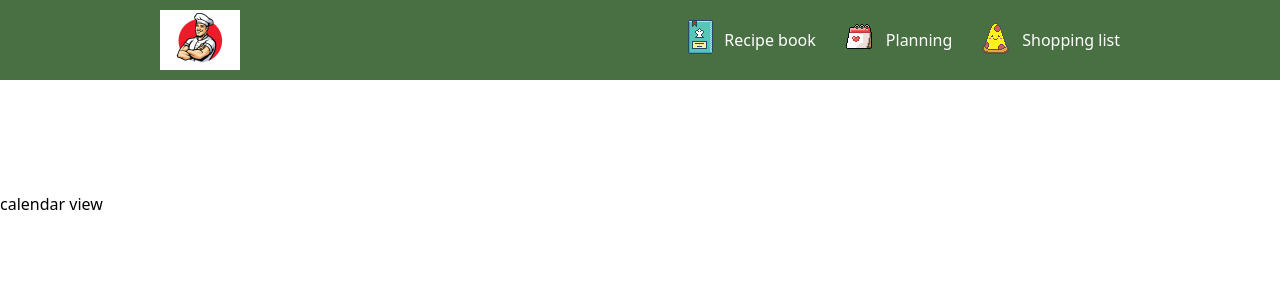
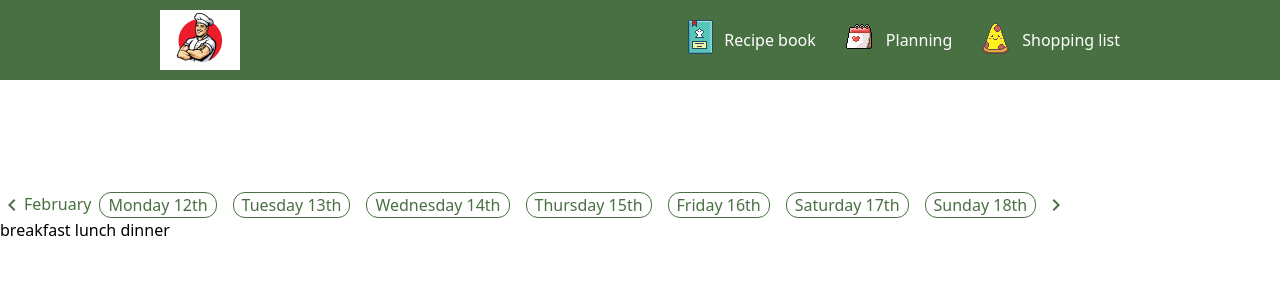
Before and after one commit to Zoomea/meal-planning-app, a React (Vite) app: page /calendar in a window 1280 px wide. Shown: the top 300 px of the page. Built offline with nearby package versions, Linux system fonts and the light colour scheme.

Commit message:
add dates into calendar view

```diff
--- a/src/calendar-view.tsx
+++ b/src/calendar-view.tsx
@@ -1,6 +1,60 @@
+import leftArrow from './assets/left-arrow.svg';
+import rightArrow from './assets/right-arrow.svg';
+
 const Calendar = () => {
-    return <div className="">
-        calendar view
+
+    const getDayWithSuffix = (day) => {
+        if (day >= 11 && day <= 13) {
+          return `${day}th`;
+        }
+
+        switch (day % 10) {
+          case 1:
+            return `${day}st`;
+          case 2:
+            return `${day}nd`;
+          case 3:
+            return `${day}rd`;
+          default:
+            return `${day}th`;
+        }
+      };
+
+    const currentDate = new Date();
+
+    // Get the current month
+    const monthOptions = { month: 'long' };
+    const formattedMonth = new Intl.DateTimeFormat('en-US', monthOptions).format(currentDate);
+
+    const currentDay = currentDate.getDay(); // 0 for Sunday, 1 for Monday, ..., 6 for Saturday
+
+    const difference = currentDay - 1 < 0 ? 6 : currentDay - 1;
+    const startOfWeek = new Date(currentDate);
+    startOfWeek.setDate(currentDate.getDate() - difference);
+
+    const datesOfWeekWithSuffix = [];
+
+    for (let i = 0; i < 7; i++) {
+      const date = new Date(startOfWeek);
+      date.setDate(startOfWeek.getDate() + i);
+      const dayWithSuffix = getDayWithSuffix(date.getDate());
+      datesOfWeekWithSuffix.push(date.toLocaleDateString('en-US', { weekday: 'long' }) + ' ' + dayWithSuffix);
+    }
+    console.log(datesOfWeekWithSuffix);
+
+    return <div className="items-center">
+        <div className="flex text-green-500">
+            <img src={leftArrow} alt="left arrow mr-2" style={{fill: "red"}} />
+            <div className="items-center">{formattedMonth}</div>
+            <ul className="flex justify-between">{datesOfWeekWithSuffix.map((date, index) => <li key={index} className="border rounded-xl border-green-500 mx-2 px-2">{date}</li>)}</ul>
+            <img src={rightArrow} alt="left arrow" />
+        </div>
+        <div>
+            breakfast
+            lunch
+            dinner
+        </div>
+
     </div>;
   };
 
```
Also changed, not shown: src/assets/left-arrow.svg (added), src/assets/right-arrow.svg (added).
